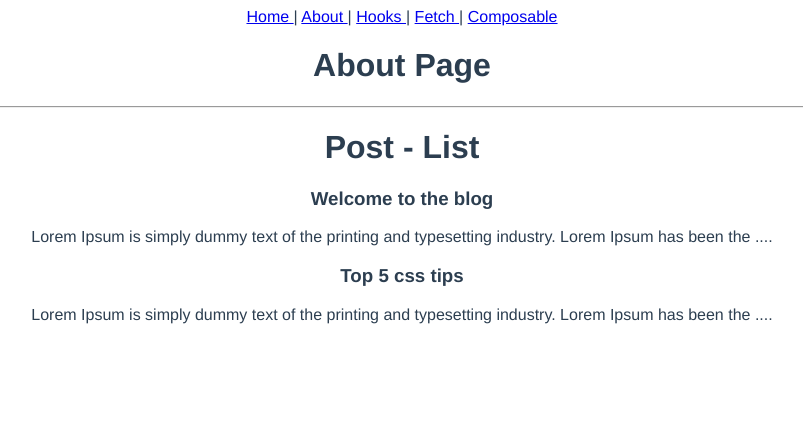
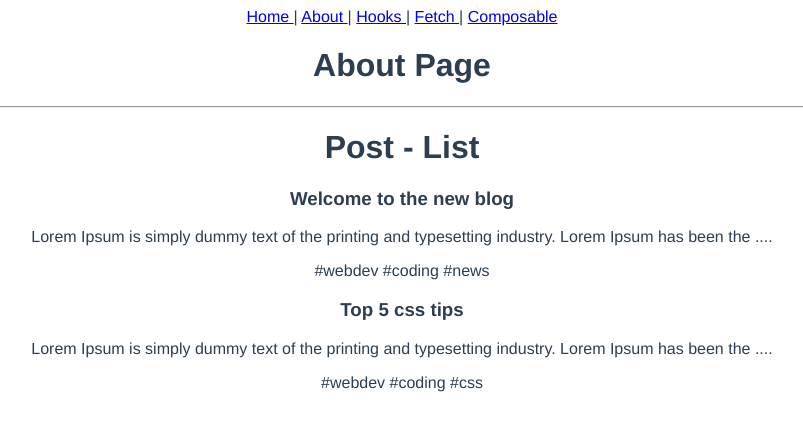
Before and after one commit to Pici1985/vue-blog, a Vue app: page /about in a window 1280 px wide. Shown: the top 430 px of the page, without its empty margins (238-1041 px from the left). Built offline with nearby package versions, Linux system fonts and the light colour scheme; data requests are answered from the project's data file.

Commit message:
Fixed the snippet in About page
About page uses composable data now and snippet is clickable

```diff
--- a/src/components/SinglePost.vue
+++ b/src/components/SinglePost.vue
@@ -1,9 +1,11 @@
 <template>
     <div class="post">
         <h3>{{ post.title }}</h3>
-        <p @click="handleClick">{{ snippet }}</p>
+        <p class="snippet" @click="handleClick">{{ snippet }}</p>
         <p v-if="showPostBody">{{ post.body }}</p>
-
+        <span v-for="tag in post.tags" :key="tag">
+            #{{ tag }}
+        </span>
     </div>
 </template>
 
@@ -33,5 +35,7 @@ export default {
 </script>
 
 <style>
-
+    .snippet {
+        cursor: pointer;
+    }
 </style>
--- a/src/views/AboutView.vue
+++ b/src/views/AboutView.vue
@@ -10,7 +10,7 @@
 
 import PostList from '../components/PostList.vue'
 import { ref } from '@vue/reactivity'
-
+import getPosts from '../composables/getPosts'
 
 export default {
     name: 'about',
@@ -18,20 +18,25 @@ export default {
         PostList
     },
     setup() {
-        const posts = ref([
-            {
-                title: "Welcome to the blog",
-                body: "Lorem Ipsum is simply dummy text of the printing and typesetting industry. Lorem Ipsum has been the industry's standard dummy text ever since the 1500s, when an unknown printer took a galley of type and scrambled it to make a type specimen book. It has survived not only five centuries, but also the leap into electronic typesetting, remaining essentially unchanged. It was popularised in the 1960s with the release of Letraset sheets containing Lorem Ipsum passages, and more recently with desktop publishing software like Aldus PageMaker including versions of Lorem Ipsum",
-                id: 1
-            },
-            {
-                title: "Top 5 css tips",
-                body: "Lorem Ipsum is simply dummy text of the printing and typesetting industry. Lorem Ipsum has been the industry's standard dummy text ever since the 1500s, when an unknown printer took a galley of type and scrambled it to make a type specimen book. It has survived not only five centuries, but also the leap into electronic typesetting, remaining essentially unchanged. It was popularised in the 1960s with the release of Letraset sheets containing Lorem Ipsum passages, and more recently with desktop publishing software like Aldus PageMaker including versions of Lorem Ipsum",
-                id: 2
-            },
-        ])
+        // const posts = ref([
+        //     {
+        //         title: "Welcome to the blog",
+        //         body: "Lorem Ipsum is simply dummy text of the printing and typesetting industry. Lorem Ipsum has been the industry's standard dummy text ever since the 1500s, when an unknown printer took a galley of type and scrambled it to make a type specimen book. It has survived not only five centuries, but also the leap into electronic typesetting, remaining essentially unchanged. It was popularised in the 1960s with the release of Letraset sheets containing Lorem Ipsum passages, and more recently with desktop publishing software like Aldus PageMaker including versions of Lorem Ipsum",
+        //         id: 1
+        //     },
+        //     {
+        //         title: "Top 5 css tips",
+        //         body: "Lorem Ipsum is simply dummy text of the printing and typesetting industry. Lorem Ipsum has been the industry's standard dummy text ever since the 1500s, when an unknown printer took a galley of type and scrambled it to make a type specimen book. It has survived not only five centuries, but also the leap into electronic typesetting, remaining essentially unchanged. It was popularised in the 1960s with the release of Letraset sheets containing Lorem Ipsum passages, and more recently with desktop publishing software like Aldus PageMaker including versions of Lorem Ipsum",
+        //         id: 2
+        //     },
+        // ])
 
-        return { posts }
+        // return { posts }
+        const { posts, error, load } = getPosts()
+
+        load()
+
+        return { posts, error }
     },
 }
 </script>
--- a/src/views/ComposableView.vue
+++ b/src/views/ComposableView.vue
@@ -8,7 +8,9 @@
                 <div v-for="post in posts" :key="post">
                     <h3>{{ post.title }}</h3>
                     <p>{{ post.body }}</p>
-                    <p>{{ post.tags }}</p>
+                    <span v-for="tag in post.tags" :key="tag">
+                        #{{ tag }}
+                    </span>
                 </div>
             </div>
             <div v-else>Loading...</div>
--- a/src/views/FetchView.vue
+++ b/src/views/FetchView.vue
@@ -6,7 +6,9 @@
             <div v-for="post in posts" :key="post">
                 <h3>{{ post.title }}</h3>
                 <p>{{ post.body }}</p>
-                <p>{{ post.tags }}</p>
+                <span v-for="tag in post.tags" :key="tag">
+                    #{{ tag }}
+                </span>
             </div>
         </div>
         <div v-else>Loading...</div>
```
Also changed, not shown: src/views/DetailsView.vue (added, +13 -0 lines).
